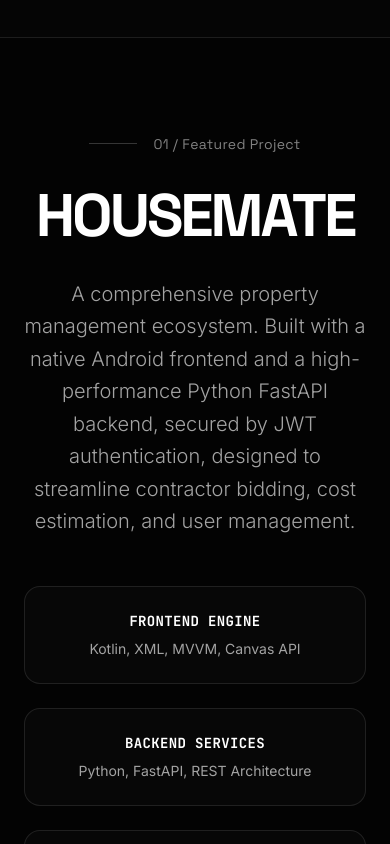
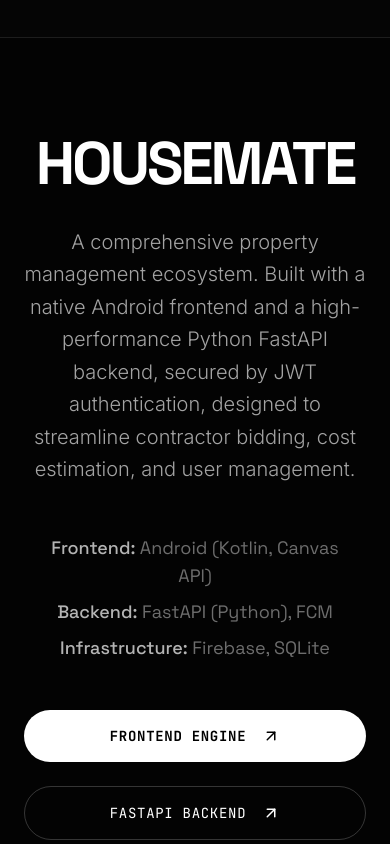
Before and after one commit to Rao-automates/Portfolio, a Next.js app: page / in a window 390 px wide. Shown: the part 5500-6344 px from the top of the page. Built offline with nearby package versions, Linux system fonts and the light colour scheme.

Commit message:
UI: Stripped all labels, cards, and tags for a pure minimalist God-Tier aesthetic

```diff
--- a/components/HouseMateCaseStudy.jsx
+++ b/components/HouseMateCaseStudy.jsx
@@ -40,10 +40,7 @@ export function HouseMateCaseStudy() {
          No scroll-jacking, perfectly smooth.
       */}
       <div className="px-6 md:px-12 max-w-[100rem] mx-auto mb-16 md:mb-32 flex flex-col items-center">
-         <div className="flex items-center gap-4 mb-8">
-           <div className="w-12 h-[1px] bg-white/20" />
-           <span className="text-white/50 font-display text-sm tracking-wide">01 / Featured Project</span>
-         </div>
+         {/* No label, just massive typography */}
          <h2 className="text-6xl sm:text-8xl md:text-[8rem] lg:text-[10rem] font-display font-black uppercase text-white leading-none tracking-tighter text-center">
            HouseMate
          </h2>
@@ -51,18 +48,17 @@ export function HouseMateCaseStudy() {
            A comprehensive property management ecosystem. Built with a native Android frontend and a high-performance Python FastAPI backend, secured by JWT authentication, designed to streamline contractor bidding, cost estimation, and user management.
          </p>
 
-         {/* Tech Stack Grid */}
-         <div className="grid grid-cols-1 md:grid-cols-3 gap-6 w-full max-w-5xl mt-12">
-            {[
-              { title: "Frontend Engine", tools: "Kotlin, XML, MVVM, Canvas API" },
-              { title: "Backend Services", tools: "Python, FastAPI, REST Architecture" },
-              { title: "Security & Cloud", tools: "JWT Auth, Firebase, Cloudinary" },
-            ].map((stack, i) => (
-               <div key={i} className="flex flex-col items-center justify-center p-6 border border-white/10 rounded-2xl bg-white/[0.02] hover:bg-white/5 transition-colors">
-                  <span className="text-white font-bold font-mono tracking-wide mb-2 uppercase text-sm">{stack.title}</span>
-                  <span className="text-neutral-400 text-sm text-center">{stack.tools}</span>
-               </div>
-            ))}
+         {/* Brutalist Typographic Tech Stack */}
+         <div className="flex flex-col items-center gap-2 mt-12 opacity-70 text-center px-4">
+            <span className="text-white/60 font-display text-lg md:text-xl">
+              <span className="text-white font-medium">Frontend:</span> Android (Kotlin, Canvas API)
+            </span>
+            <span className="text-white/60 font-display text-lg md:text-xl">
+              <span className="text-white font-medium">Backend:</span> FastAPI (Python), FCM
+            </span>
+            <span className="text-white/60 font-display text-lg md:text-xl">
+              <span className="text-white font-medium">Infrastructure:</span> Firebase, SQLite
+            </span>
          </div>
 
          <div className="flex flex-col md:flex-row gap-6 w-full justify-center mt-12">
@@ -208,9 +204,8 @@ export function HouseMateCaseStudy() {
       </div>
 
       {/* FULL VISUAL GALLERY (Horizontal Scroll) */}
-      <div className="w-full max-w-[100rem] mx-auto px-6 md:px-12 mt-16 mb-8">
-         <span className="text-sm font-mono text-neutral-500 tracking-widest uppercase block">Full Visual Gallery</span>
-         <h3 className="text-3xl font-display font-bold text-white mt-2">All Screens</h3>
+      <div className="w-full max-w-[100rem] mx-auto px-6 md:px-12 mt-16 mb-8 text-center md:text-left">
+         <h3 className="text-3xl font-display font-medium text-white/50">Full Visual Index</h3>
       </div>
 
       <div
@@ -240,12 +235,7 @@ export function HouseMateCaseStudy() {
                      draggable="false"
                    />
 
-                   <div className="mt-8 md:mt-12 opacity-40 group-hover:opacity-100 transition-opacity duration-300 flex items-center gap-3">
-                      <div className="w-8 h-[1px] bg-white/30" />
-                      <span className="text-sm md:text-base font-display font-medium text-white tracking-tight whitespace-nowrap">
-                        {screenName}
-                      </span>
-                   </div>
+                   {/* Removed text labels completely, letting the images speak for themselves */}
 
                 </div>
               )
--- a/components/LinkedInAutomationCaseStudy.jsx
+++ b/components/LinkedInAutomationCaseStudy.jsx
@@ -15,10 +15,6 @@ export function LinkedInAutomationCaseStudy() {
 
          {/* STICKY LEFT PANEL */}
          <div className="w-full xl:w-[40%] xl:sticky xl:top-0 h-auto xl:h-screen flex flex-col justify-center p-6 md:p-16 z-20 bg-[#030303]/80 backdrop-blur-3xl xl:bg-transparent border-b xl:border-b-0 xl:border-r border-white/5">
-            <div className="flex items-center gap-4 mb-8">
-              <div className="w-12 h-[1px] bg-emerald-500/30" />
-              <span className="text-emerald-500/80 font-display text-sm tracking-wide">02 / Automation Engine</span>
-            </div>
 
             <h2 className="text-5xl md:text-7xl font-display font-black uppercase text-white leading-[0.9] tracking-tighter mb-8">
               LinkedIn<br/>Automation<br/>Engine
@@ -28,21 +24,17 @@ export function LinkedInAutomationCaseStudy() {
               A comprehensive n8n workflow system that automates content generation, approval, and LinkedIn posting with AI and dynamic chart visualizations.
             </p>
 
-            {/* Glowing Tech Stack Grid */}
-            <div className="grid grid-cols-2 md:grid-cols-3 gap-4 mb-12">
-               {[
-                 { name: "n8n", desc: "Workflow Core" },
-                 { name: "GPT-4", desc: "Content Gen" },
-                 { name: "Sheets API", desc: "Database" },
-                 { name: "LinkedIn API", desc: "Posting" },
-                 { name: "ApiFlash", desc: "Visuals" },
-                 { name: "Gmail API", desc: "Approvals" },
-               ].map((tech, i) => (
-                  <div key={i} className="flex flex-col p-4 border border-white/10 rounded-xl bg-white/[0.02] hover:bg-white/5 transition-colors group">
-                     <span className="text-white font-bold font-mono text-lg group-hover:text-emerald-400 transition-colors">{tech.name}</span>
-                     <span className="text-neutral-500 text-xs uppercase tracking-wider mt-1">{tech.desc}</span>
-                  </div>
-               ))}
+            {/* Brutalist Typographic Tech Stack */}
+            <div className="flex flex-col gap-1 mb-12 opacity-70">
+               <span className="text-white/60 font-display text-lg md:text-xl">
+                 <span className="text-white font-medium">Core:</span> n8n Workflow Engine, GPT-4
+               </span>
+               <span className="text-white/60 font-display text-lg md:text-xl">
+                 <span className="text-white font-medium">Integrations:</span> LinkedIn API, Gmail API
+               </span>
+               <span className="text-white/60 font-display text-lg md:text-xl">
+                 <span className="text-white font-medium">Data & Visuals:</span> Google Sheets, ApiFlash
+               </span>
             </div>
 
             <div className="flex gap-4">
@@ -68,18 +60,6 @@ export function LinkedInAutomationCaseStudy() {
                   {/* The Image Wrapper */}
                   <div className="relative w-full rounded-2xl border border-white/10 shadow-[0_30px_60px_rgba(0,0,0,0.8)] overflow-hidden bg-[#0a0a0a] group-hover:border-emerald-500/30 transition-colors duration-500 z-10">
 
-                     {/* Sleek Window Header */}
-                     <div className="w-full h-10 bg-[#050505] border-b border-white/5 flex items-center justify-between px-4">
-                        <div className="flex gap-2">
-                          <div className="w-2 h-2 rounded-full bg-white/20" />
-                          <div className="w-2 h-2 rounded-full bg-white/20" />
-                          <div className="w-2 h-2 rounded-full bg-white/20" />
-                        </div>
-                        <div className="text-[11px] font-display text-white/40 tracking-wide pr-8">
-                          System Overview {index+1}.0
-                        </div>
-                     </div>
-
                      {/* The Workflow Screenshot */}
                      {/* eslint-disable-next-line @next/next/no-img-element */}
                      <img
```
